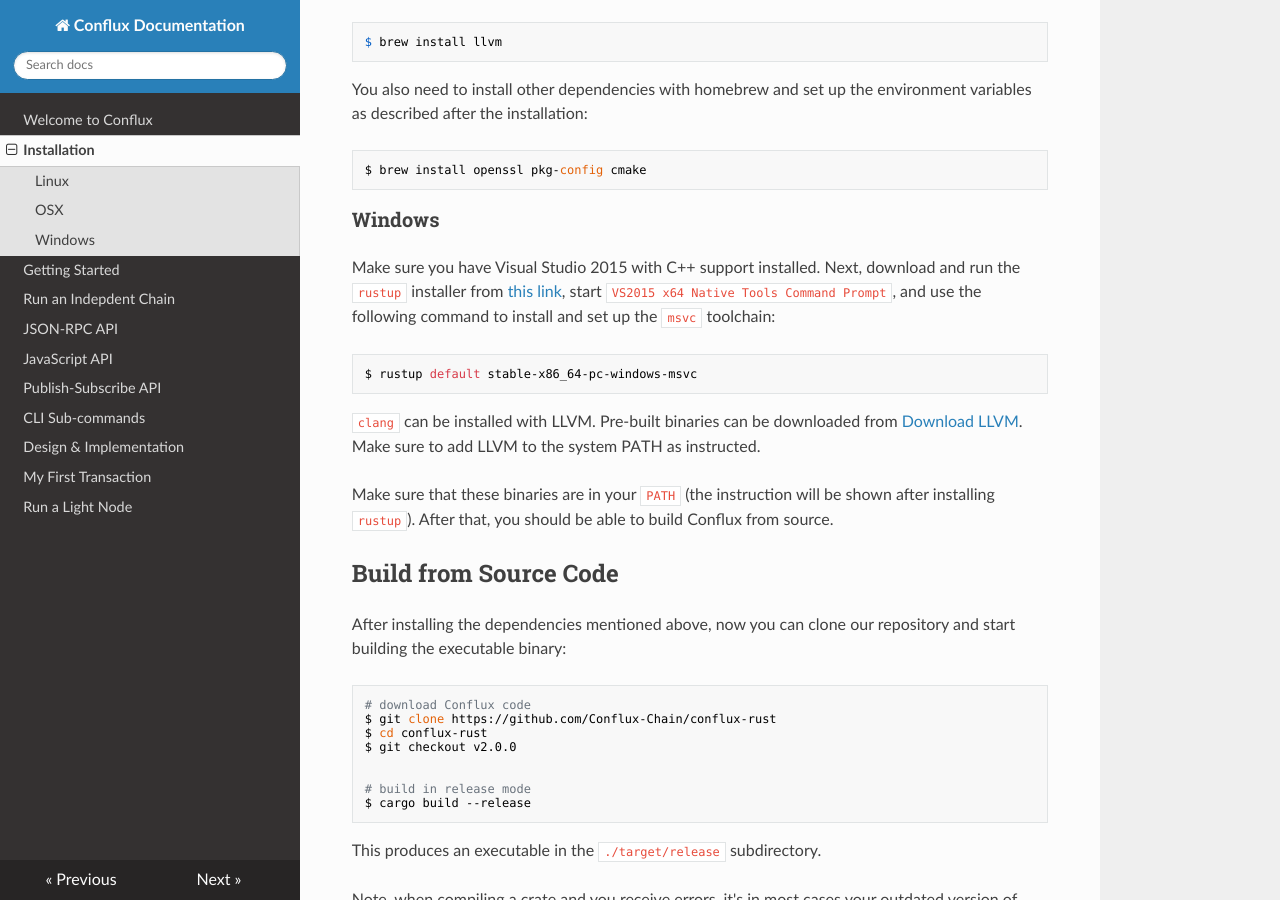
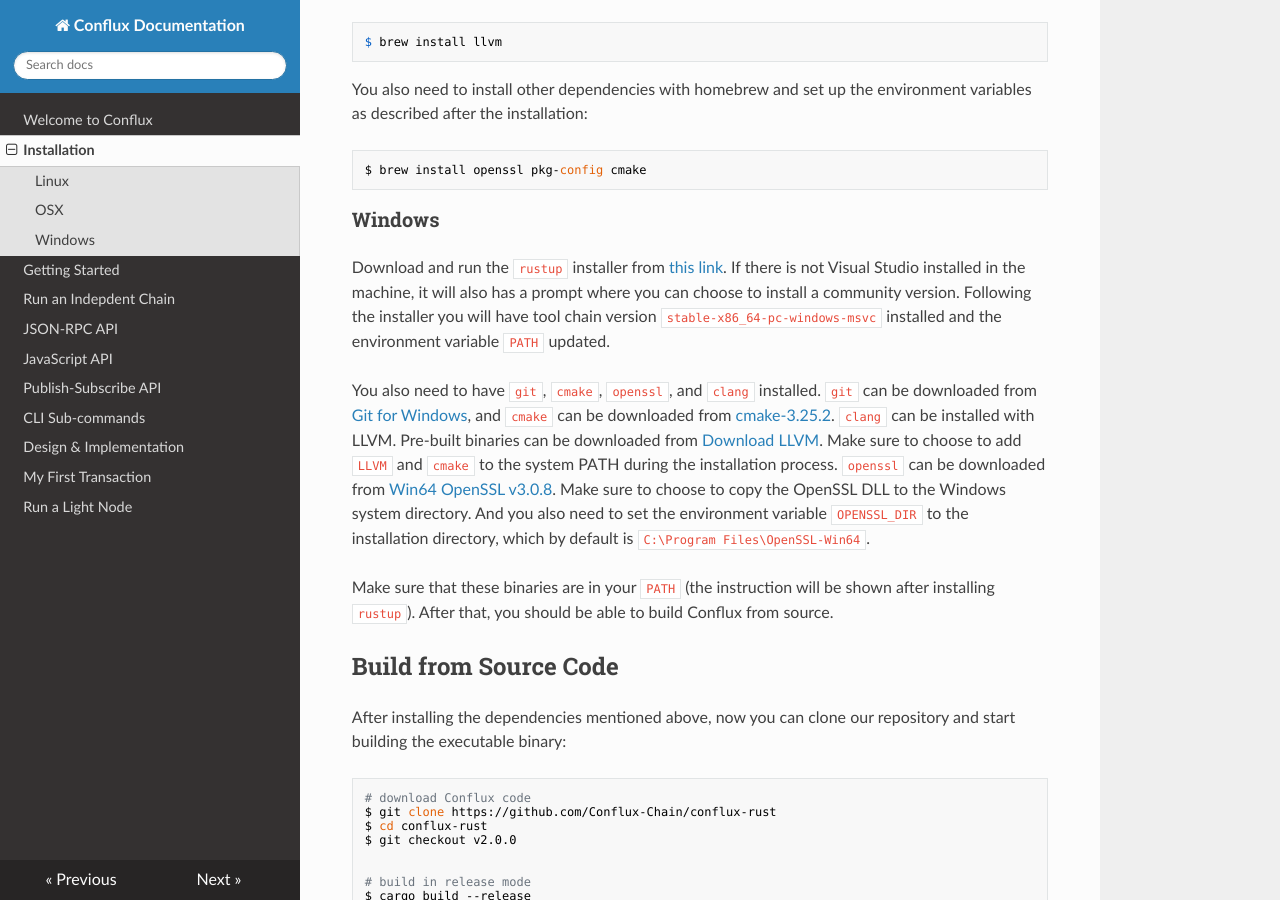
Before and after one commit to Conflux-Chain/conflux-doc, an MkDocs documentation site: the page built from docs/install.md, in a window 1280 px wide and 900 px high, scrolled down 1244 px. Built offline with MkDocs 1.6.1, drawn with Linux system fonts in a browser that asks for light colours; nearby versions of some CDN libraries.

Commit message:
Update install.md

````diff
--- a/docs/install.md
+++ b/docs/install.md
@@ -82,13 +82,9 @@
 
 ### Windows
 
-Make sure you have Visual Studio 2015 with C++ support installed. Next, download and run the `rustup` installer from [this link](https://static.rust-lang.org/rustup/dist/x86_64-pc-windows-msvc/rustup-init.exe), start `VS2015 x64 Native Tools Command Prompt`, and use the following command to install and set up the `msvc` toolchain:
+Download and run the `rustup` installer from [this link](https://static.rust-lang.org/rustup/dist/x86_64-pc-windows-msvc/rustup-init.exe). If there is not Visual Studio installed in the machine, it will also has a prompt where you can choose to install a community version. Following the installer you will have tool chain version `stable-x86_64-pc-windows-msvc` installed and the environment variable `PATH` updated.
 
-```
-$ rustup default stable-x86_64-pc-windows-msvc
-```
-
-`clang` can be installed with LLVM. Pre-built binaries can be downloaded from [Download LLVM](https://releases.llvm.org/download.html#8.0.0). Make sure to add LLVM to the system PATH as instructed.
+You also need to have `git`, `cmake`, `openssl`, and `clang` installed. `git` can be downloaded from [Git for Windows](https://git-scm.com/download/win), and `cmake` can be downloaded from [cmake-3.25.2](https://github.com/Kitware/CMake/releases/download/v3.25.2/cmake-3.25.2-windows-x86_64.msi). `clang` can be installed with LLVM. Pre-built binaries can be downloaded from [Download LLVM](https://github.com/llvm/llvm-project/releases/download/llvmorg-15.0.7/LLVM-15.0.7-win64.exe). Make sure to choose to add `LLVM` and `cmake` to the system PATH during the installation process. `openssl` can be downloaded from [Win64 OpenSSL v3.0.8](https://slproweb.com/download/Win64OpenSSL-3_0_8.exe). Make sure to choose to copy the OpenSSL DLL to the Windows system directory. And you also need to set the environment variable `OPENSSL_DIR` to the installation directory, which by default is `C:\Program Files\OpenSSL-Win64`.
 
 Make sure that these binaries are in your `PATH` (the instruction will be shown after installing `rustup`). After that, you should be able to build Conflux from source.
 
````
